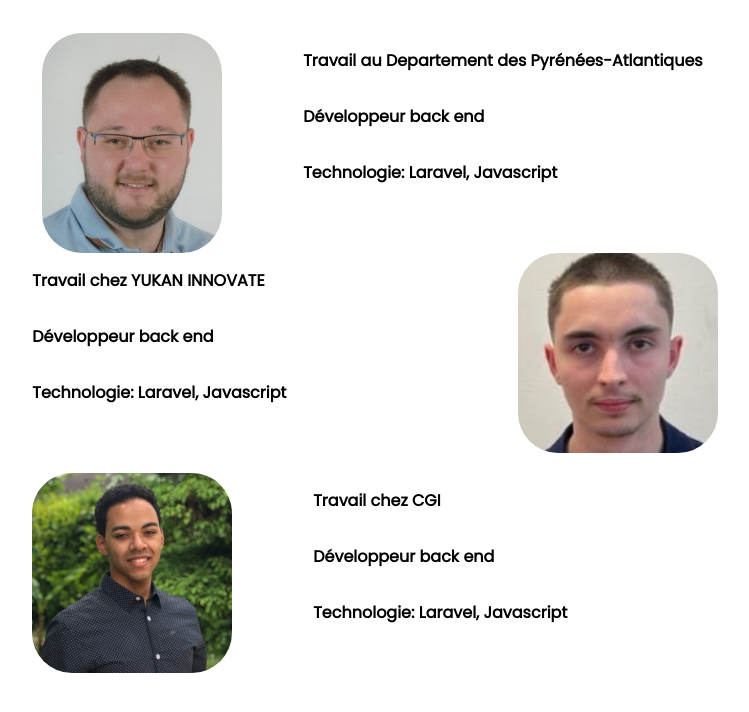
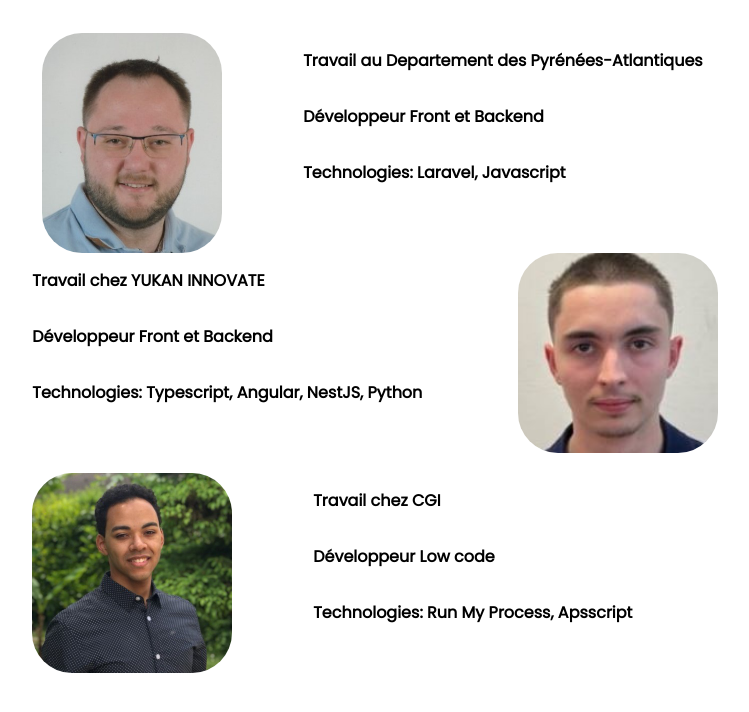
Before and after one commit to GuillaumeMEY/meteo, a PHP site: page /aboutus.php in a window 1280 px wide. Shown: the top 712 px of the page, without its empty margins (265-1014 px from the left). Run offline with PHP 8.4, Linux system fonts and the light colour scheme.

Commit message:
maj aboutus

```diff
--- a/site/aboutus.php
+++ b/site/aboutus.php
@@ -17,8 +17,8 @@
         </div>
         <div class="text">
             Travail au Departement des Pyrénées-Atlantiques <br>
-            Développeur back end <br>
-            Technologie: Laravel, Javascript
+            Développeur Front et Backend <br>
+            Technologies: Laravel, Javascript
         </div>
 
     </div>
@@ -26,8 +26,8 @@
 
         <div class="text">
             Travail chez YUKAN INNOVATE <br>
-            Développeur back end <br>
-            Technologie: Laravel, Javascript
+            Développeur Front et Backend <br>
+            Technologies: Typescript, Angular, NestJS, Python
         </div>
         <div class="photonico">
 
@@ -40,8 +40,8 @@
         </div>
         <div class="text">
             Travail chez CGI <br>
-            Développeur back end <br>
-            Technologie: Laravel, Javascript
+            Développeur Low code <br>
+            Technologies: Run My Process, Apsscript
         </div>
 
     </div>
```
